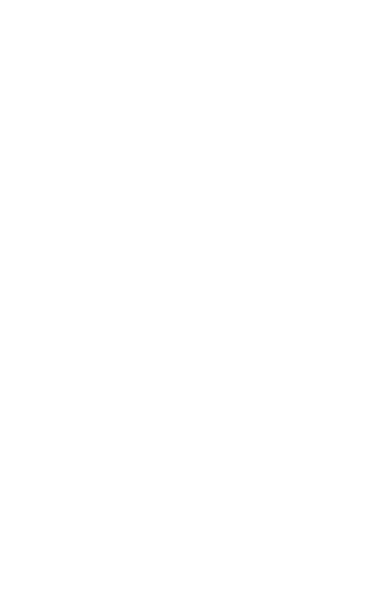
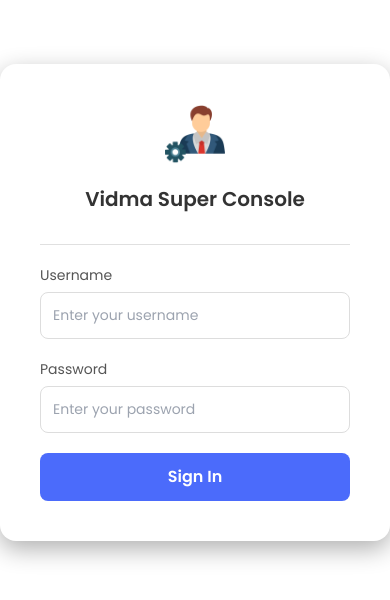
Before and after one commit to LDTECHSL/Vidma-Web-Site, a React (Vite) app in the folder vidma-ui/: page /console/login in a window 390 px wide. Before the commit this address had no page. Shown: the part 120-720 px from the top of the page. Built offline with nearby package versions, Linux system fonts and the light colour scheme; a web font is replaced by a local one.

Commit message:
Add login page and styles for Vidma Super Console
- Created a new Login component with form handling for username and password.
- Implemented CSS styles for the login page layout, including responsive design elements.
- Added logo images for branding in the login interface.

```diff
--- a/vidma-ui/src/App.tsx
+++ b/vidma-ui/src/App.tsx
@@ -1,5 +1,6 @@
 import { BrowserRouter as Router, Routes, Route } from 'react-router-dom';
 import Home from './pages/Home';
+import Login from './pages/Console/Login';
 
 const App: React.FC = () => {
 
@@ -7,6 +8,7 @@
     <Router>
       <Routes>
         <Route path="/" element={<Home />} />
+        <Route path="/console/login" element={<Login />} />
       </Routes>
     </Router>
   )
--- /dev/null
+++ b/vidma-ui/src/common/login.css
@@ -0,0 +1,90 @@
+.login-container {
+  width: 100%;
+  min-height: 100vh;
+  display: flex;
+  justify-content: center;
+  align-items: center;
+  background: linear-gradient(135deg, #ffffff, #ffffff);
+}
+
+.login-box {
+  width: 100%;
+  max-width: 400px;
+  background: #fff;
+  padding: 40px;
+  border-radius: 16px;
+  box-shadow: 0 8px 24px rgba(0, 0, 0, 0.314);
+  text-align: center;
+}
+
+.vidma-logo {
+  width: 60px;
+  margin-bottom: 20px;
+}
+
+.login-title {
+  font-size: 20px;
+  font-weight: 600;
+  margin-bottom: 30px;
+  color: #333;
+}
+
+.login-form .form-group {
+  text-align: left;
+  margin-bottom: 20px;
+}
+
+.login-form label {
+  display: block;
+  font-size: 14px;
+  color: #555;
+  margin-bottom: 6px;
+}
+
+.login-form input {
+  width: 100%;
+  padding: 12px;
+  border: 1px solid #ddd;
+  border-radius: 8px;
+  font-size: 14px;
+  transition: 0.3s;
+}
+
+.login-form input:focus {
+  border-color: #4b6bfb;
+  outline: none;
+  box-shadow: 0 0 0 2px rgba(75, 107, 251, 0.2);
+}
+
+.login-button {
+  width: 100%;
+  padding: 12px;
+  background-color: #4b6bfb;
+  color: white;
+  border: none;
+  border-radius: 8px;
+  font-size: 16px;
+  font-weight: 600;
+  cursor: pointer;
+  transition: 0.3s;
+}
+
+.login-button:hover {
+  background-color: #3553d3;
+}
+
+.login-footer {
+  margin-top: 20px;
+  font-size: 14px;
+  color: #777;
+}
+
+.login-footer a {
+  color: #4b6bfb;
+  text-decoration: none;
+  font-weight: 500;
+}
+
+.login-footer a:hover {
+  text-decoration: underline;
+}
--- /dev/null
+++ b/vidma-ui/src/pages/Console/Login.tsx
@@ -0,0 +1,64 @@
+import "../../common/main.css";
+import "../../common/login.css";
+import { useState } from "react";
+import logo from "../../assets/vidma-logo.png"
+import adminLogo from "../../assets/admin.png"
+import Divider from "@mui/material/Divider";
+
+export default function Login() {
+  const [username, setUsername] = useState("");
+  const [password, setPassword] = useState("");
+
+  const handleSubmit = (e: React.FormEvent) => {
+    e.preventDefault();
+    console.log("Username:", username);
+    console.log("Password:", password);
+    // 🔐 TODO: Call your login API here
+  };
+
+  return (
+    <div className="login-container">
+      <div className="login-box">
+        <div style={{ width: '100%', display: 'flex', justifyContent: 'center', alignItems: 'center', gap: '10px' }}>
+            {/* <img className="vidma-logo" src={logo} alt="Vidma Logo" />
+            <span>+</span> */}
+            <img className="vidma-logo" src={adminLogo} alt="Admin Logo" />
+        </div>
+
+        <h1 className="login-title">Vidma Super Console</h1>
+
+        <Divider style={{ margin: '10px 0 20px 0' }} />
+
+        <form onSubmit={handleSubmit} className="login-form">
+          <div className="form-group">
+            <label htmlFor="username">Username</label>
+            <input
+              id="username"
+              type="text"
+              value={username}
+              onChange={(e) => setUsername(e.target.value)}
+              placeholder="Enter your username"
+              required
+            />
+          </div>
+
+          <div className="form-group">
+            <label htmlFor="password">Password</label>
+            <input
+              id="password"
+              type="password"
+              value={password}
+              onChange={(e) => setPassword(e.target.value)}
+              placeholder="Enter your password"
+              required
+            />
+          </div>
+
+          <button type="submit" className="login-button">
+            Sign In
+          </button>
+        </form>
+      </div>
+    </div>
+  );
+}
```
Also changed, not shown: vidma-ui/src/assets/admin.png (added).
